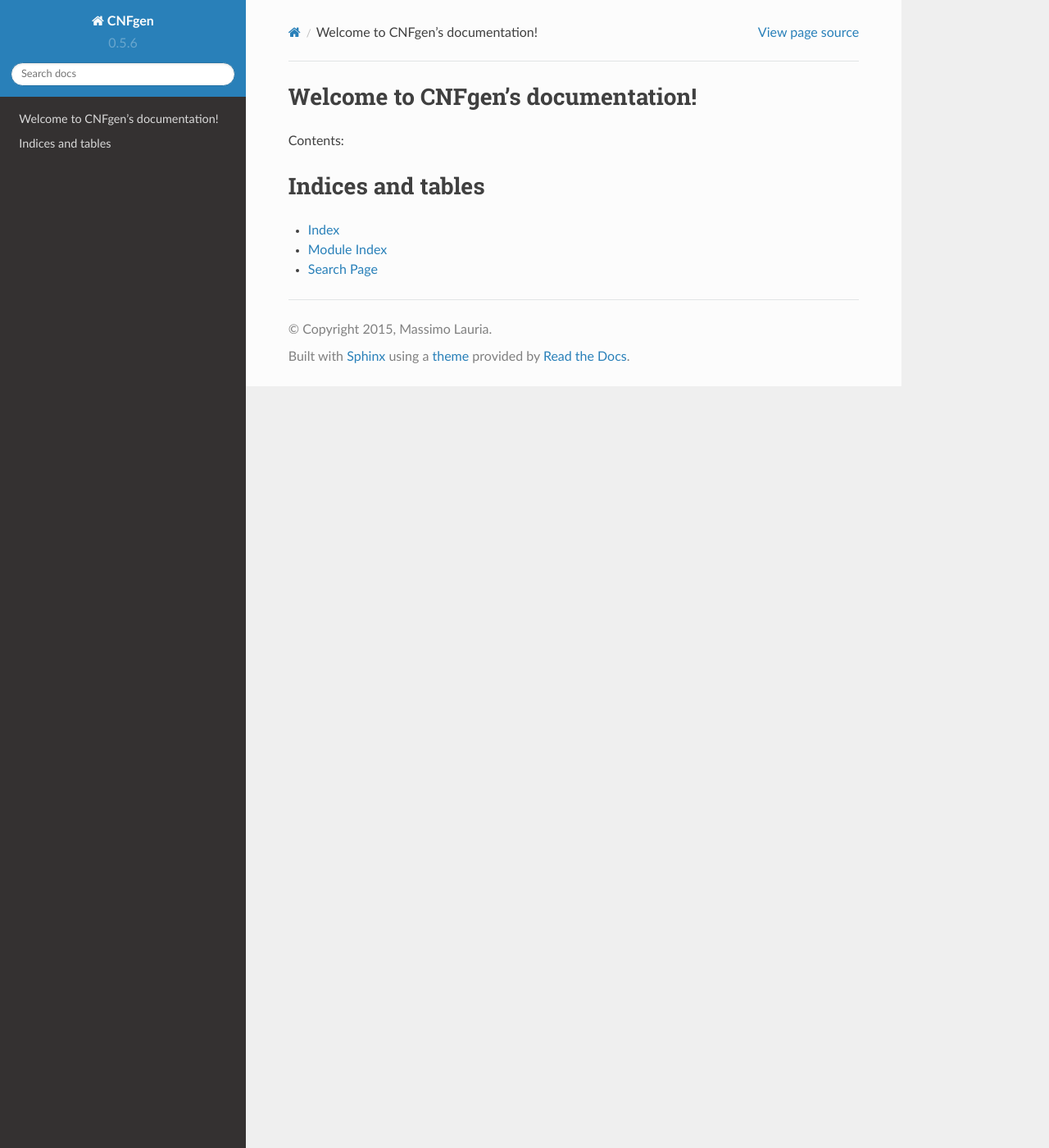
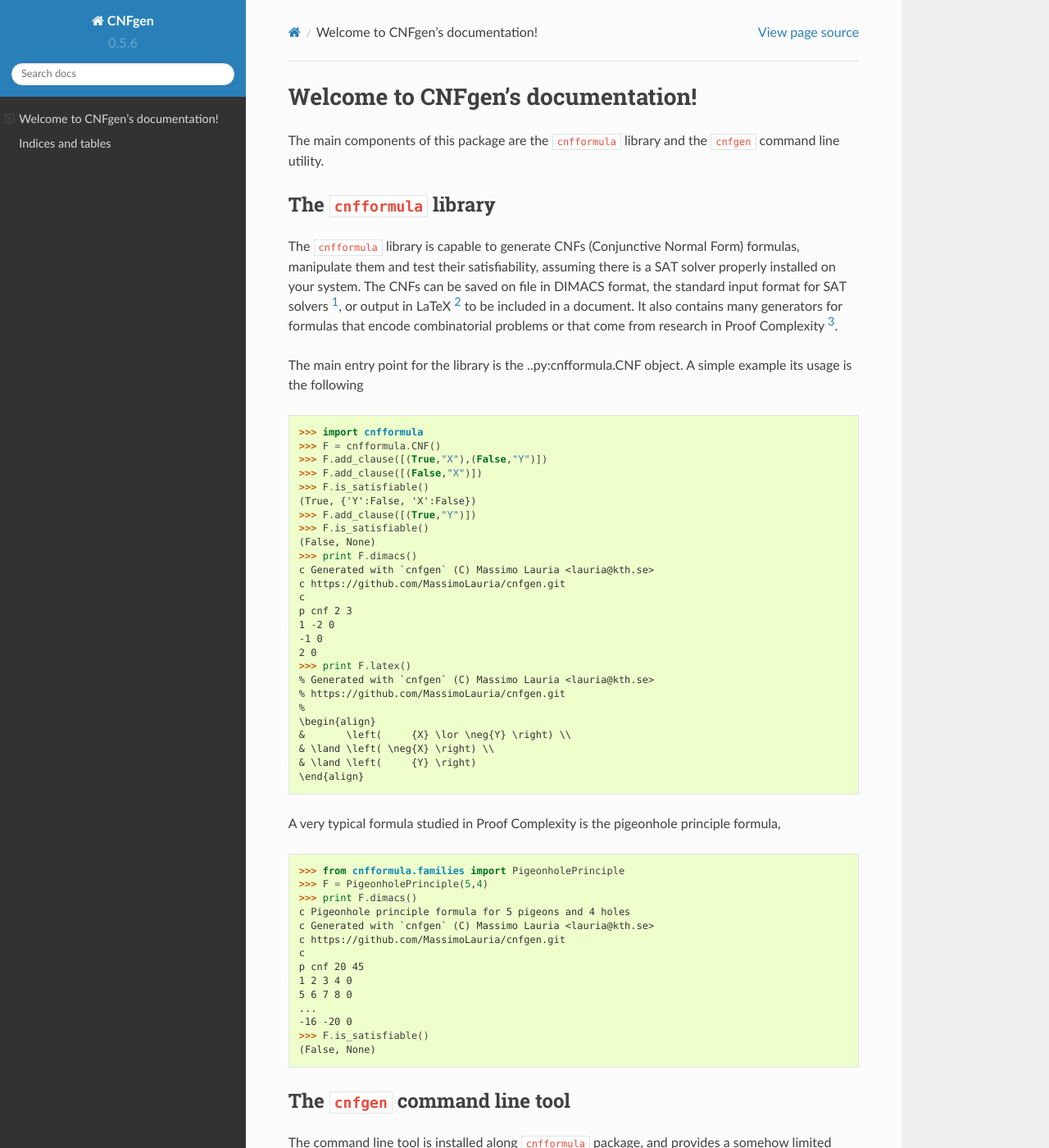
Before and after one commit to MassimoLauria/cnfgen, a Sphinx documentation site: the page built from docs/index.rst, in a window 1280 px wide and 1400 px high. Shown: the whole window at 82% size. Built offline with Sphinx 7.4.7 and the Read the Docs theme 2.0.0, drawn with Linux system fonts in a browser that asks for light colours; some of the changed text lies outside the part shown.

Commit message:
Some work on the library documentation

```diff
--- a/docs/index.rst
+++ b/docs/index.rst
@@ -6,12 +6,104 @@
 Welcome to CNFgen's documentation!
 ==================================
 
-Contents:
+The main components of this package are the ``cnfformula`` library and
+the ``cnfgen`` command line utility.
 
 .. toctree::
    :maxdepth: 2
 
+The ``cnfformula`` library
+--------------------------
 
+The ``cnfformula``  library is  capable to generate  CNFs (Conjunctive
+Normal Form) formulas, manipulate  them and test their satisfiability,
+assuming  there is  a SAT  solver properly  installed on  your system.
+The CNFs  can be saved  on file in  DIMACS format, the  standard input
+format for SAT solvers [1]_, or output in LaTeX [2]_ to be included in
+a document. It also contains  many generators for formulas that encode
+combinatorial problems or that come  from research in Proof Complexity
+[3]_.
+
+The  main  entry point  for  the  library is  the  ..py:cnfformula.CNF
+object. A simple example its usage is the following
+
+   >>> import cnfformula
+   >>> F = cnfformula.CNF()
+   >>> F.add_clause([(True,"X"),(False,"Y")])
+   >>> F.add_clause([(False,"X")])
+   >>> F.is_satisfiable()
+   (True, {'Y':False, 'X':False})
+   >>> F.add_clause([(True,"Y")])
+   >>> F.is_satisfiable()
+   (False, None)
+   >>> print F.dimacs()
+   c Generated with `cnfgen` (C) Massimo Lauria <lauria@kth.se>
+   c https://github.com/MassimoLauria/cnfgen.git
+   c
+   p cnf 2 3
+   1 -2 0
+   -1 0
+   2 0
+   >>> print F.latex()
+   % Generated with `cnfgen` (C) Massimo Lauria <lauria@kth.se>
+   % https://github.com/MassimoLauria/cnfgen.git
+   %
+   \begin{align}
+   &       \left(     {X} \lor \neg{Y} \right) \\
+   & \land \left( \neg{X} \right) \\
+   & \land \left(     {Y} \right)
+   \end{align}
+
+A very typical  formula studied in Proof Complexity  is the pigeonhole
+principle formula,
+
+   >>> from cnfformula.families import PigeonholePrinciple
+   >>> F = PigeonholePrinciple(5,4)
+   >>> print F.dimacs()
+   c Pigeonhole principle formula for 5 pigeons and 4 holes
+   c Generated with `cnfgen` (C) Massimo Lauria <lauria@kth.se>
+   c https://github.com/MassimoLauria/cnfgen.git
+   c
+   p cnf 20 45
+   1 2 3 4 0
+   5 6 7 8 0
+   ...
+   -16 -20 0
+   >>> F.is_satisfiable()
+   (False, None)
+
+The ``cnfgen`` command line tool
+--------------------------------
+
+The command line  tool is installed along  ``cnfformula`` package, and
+provides  a somehow  limited  interface to  the library  capabilities.
+It provides ways  to produce formulas in DIMACS and  LaTeX format from
+the command line. To produce a  pigeonhole principle from 5 pigeons to
+4 holes as in the previous example the command line is
+
+.. code-block:: shell
+
+   $ cnfgen php 5 4
+   c Pigeonhole principle formula for 5 pigeons and 4 holes
+   c Generated with `cnfgen` (C) Massimo Lauria <lauria@kth.se>
+   c https://github.com/MassimoLauria/cnfgen.git
+   c
+   p cnf 20 45
+   1 2 3 4 0
+   5 6 7 8 0
+   ...
+   -16 -20 0
+
+For a documentation on how to use ``cnfgen`` command please type
+``cnfgen  --help``  and for  further  documentation  about a  specific
+formula generator type ``cnfgen <generator_name> --help``.
+
+
+Reference
+---------
+.. [1] http://www.satlib.org/Benchmarks/SAT/satformat.ps
+.. [2] http://www.latex-project.org/
+.. [3] http://en.wikipedia.org/wiki/Proof_complexity
 
 Indices and tables
 ==================
```
Also changed, not shown: 1 other file.
